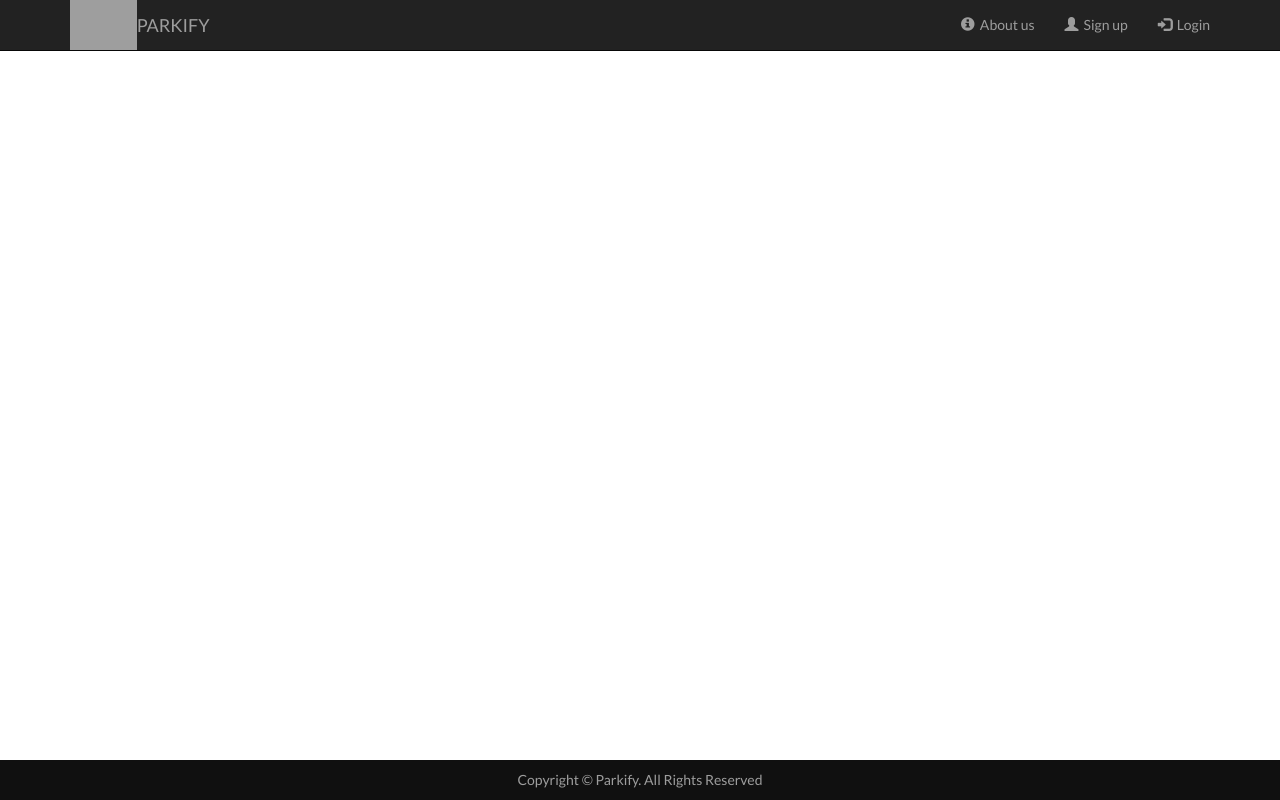
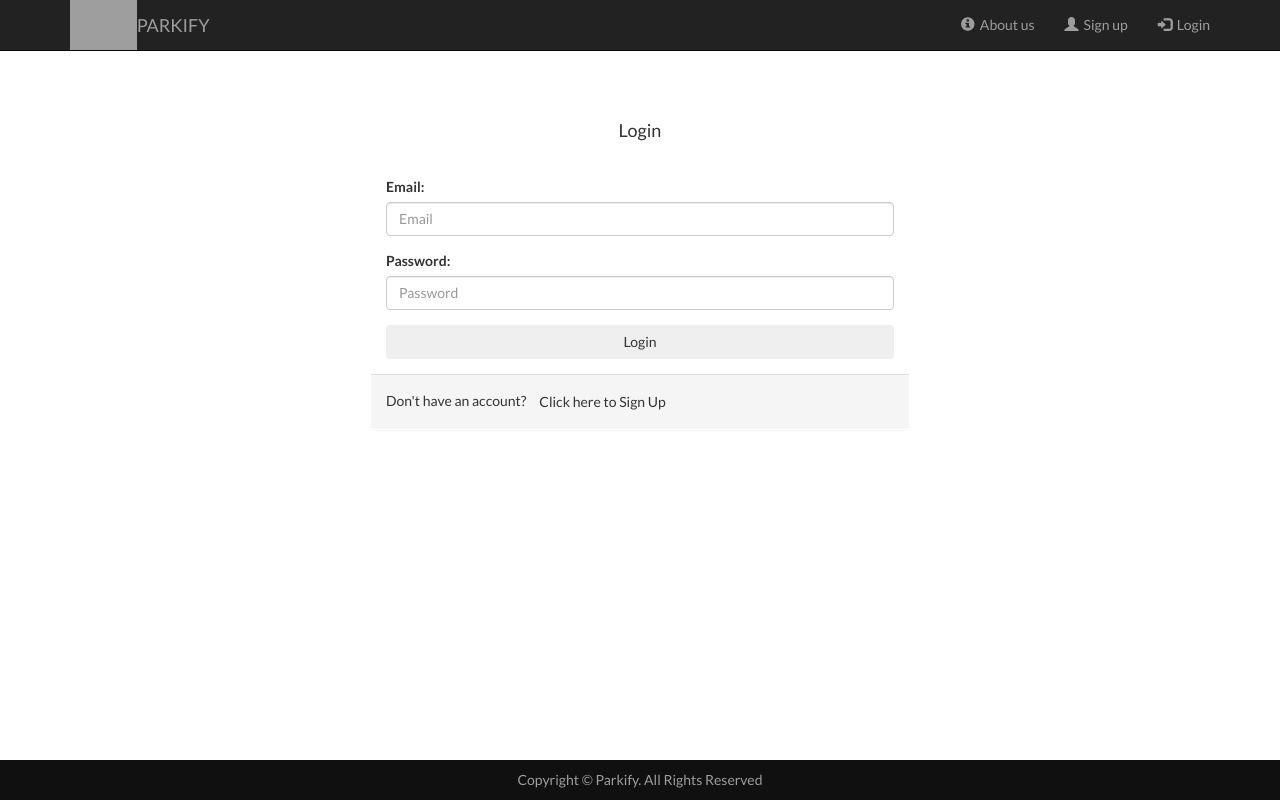
Before and after one commit to Border-Hack/parkify, a React (Create React App) app: page /login in a window 1280 px wide. Built offline with nearby package versions, Linux system fonts and the light colour scheme; grey boxes are pictures that could not be loaded.

Commit message:
Created Login Page

```diff
--- a/src/App.js
+++ b/src/App.js
@@ -3,11 +3,13 @@ import "./App.css";
 import Layout from "./components/Layout/Layout";
 import Home from "./components/Home/Home";
 import About from "./components/About/About";
+import Login from "./components/Login/Login";
 import { Route } from "react-router-dom";
 
 function App() {
   return (
     <Layout>
+      <Route path="/login" exact component={Login} />
       <Route path="/about" exact component={About} />
       <Route path="/" exact component={Home} />
     </Layout>
--- /dev/null
+++ b/src/components/Login/Login.js
@@ -0,0 +1,71 @@
+import React, { Component } from "react";
+import styles from "./Login.module.css";
+
+class Login extends Component {
+  state = {
+    email: "",
+    password: "",
+  };
+  onChangeEmailHandler = (event) => {
+    this.setState({ email: event.target.value });
+  };
+  onChangePasswordHandler = (event) => {
+    this.setState({ password: event.target.value });
+  };
+  render() {
+    return (
+      <div className={styles.login}>
+        <div className="container">
+          <div className="col-xs-12  col-sm-6 col-sm-offset-3">
+            <div className="panel">
+              <div className="panel-heading">
+                <center>
+                  <h4>Login</h4>
+                </center>
+              </div>
+              <div className="panel-body">
+                <form action="#" method="POST">
+                  <div className="form-group">
+                    <label for="email">Email:</label>
+                    <input
+                      type="text"
+                      className="form-control"
+                      placeholder="Email"
+                      id="email"
+                      pattern="[a-z0-9._%+-]+@[a-z0-9.-]+\.[a-z]{2,}$"
+                      required
+                      name="email"
+                      onChange={this.onChangeEmailHandler}
+                    />
+                  </div>
+                  <div className="form-group">
+                    <label for="password">Password:</label>
+                    <input
+                      type="password"
+                      className="form-control"
+                      placeholder="Password"
+                      id="password"
+                      minlength="6"
+                      required
+                      name="password"
+                      onChange={this.onChangePasswordHandler}
+                    />
+                  </div>
+                  <button className="btn btn-block">Login</button>
+                </form>
+              </div>
+              <div className="panel-footer">
+                <div>
+                  Don't have an account?
+                  <submit className="btn">Click here to Sign Up</submit>
+                </div>
+              </div>
+            </div>
+          </div>
+        </div>
+      </div>
+    );
+  }
+}
+
+export default Login;
--- /dev/null
+++ b/src/components/Login/Login.module.css
@@ -0,0 +1,3 @@
+.login {
+  margin-top: 100px;
+}
```
